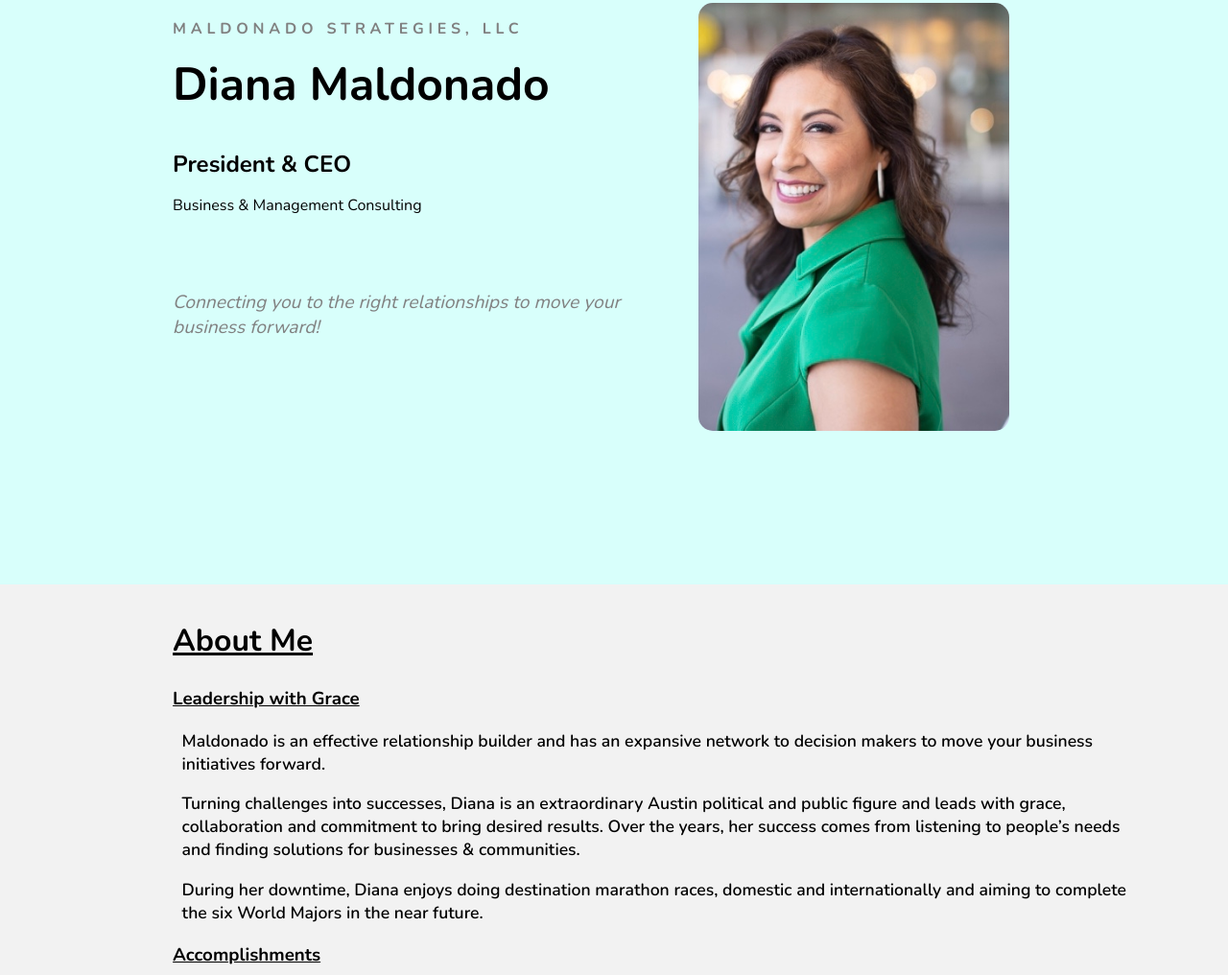
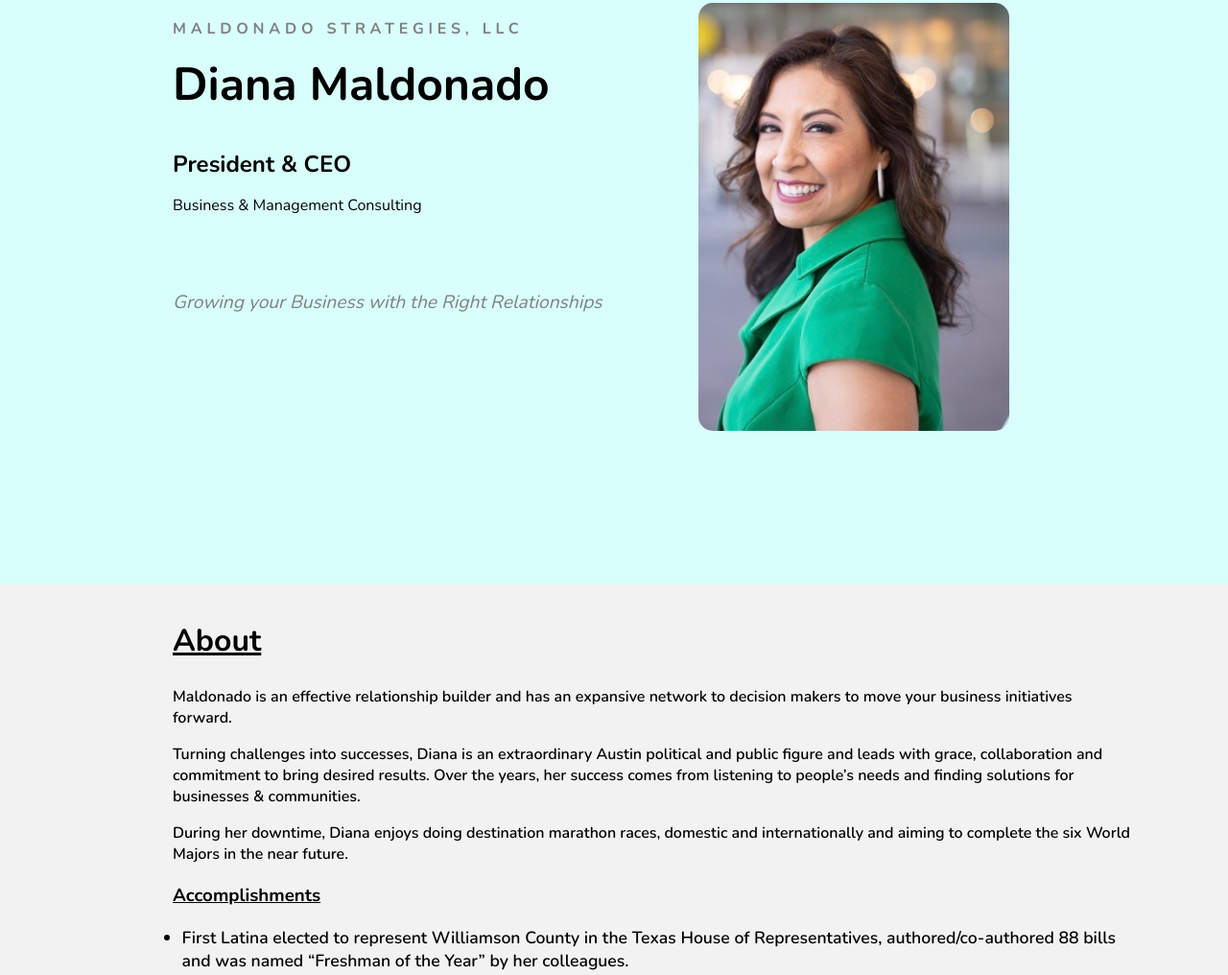
Before and after one commit to maldoalex/maldonado-strategies, a plain HTML site: page index.html in a window 1280 px wide. Shown: the part 301-1317 px from the top of the page at 96% size. Drawn offline with nearby package versions, Linux system fonts and the light colour scheme.

Commit message:
styles update

```diff
--- a/css/main.scss
+++ b/css/main.scss
@@ -121,6 +121,11 @@ section.about-section {
         margin-left: 5rem;
     }
 
+    .about-text {
+        margin: 0;
+        padding-left: 5em;
+    }
+
     ul.about-list {
         margin: 0;
         padding-left: .1em;
@@ -130,17 +135,18 @@ section.about-section {
             margin-bottom: 1em;
             margin-left: 5em;
             position: relative;
+            list-style-type: disc;
 
-            &:before {
-                content: '';
-                left: -2em;
-                position: absolute;
-                width: 20px;
-                height: 20px;
-                background-image: url('../images/icons8-check-circle.svg');
-                background-size: contain;
-                margin-right: .5em;
-            }
+            // &:before {
+            //     content: '';
+            //     left: -2em;
+            //     position: absolute;
+            //     width: 20px;
+            //     height: 20px;
+            //     background-image: url('../images/icons8-check-circle.svg');
+            //     background-size: contain;
+            //     margin-right: .5em;
+            // }
         }
     }
 }
@@ -232,7 +238,7 @@ section.contact-section {
 }
 
 footer {
-    background: #333;
+    background: black;
     padding: 1em;
     margin-top: auto;
     height: 2em;
@@ -391,10 +397,10 @@ li {
         li {
             font-size: 1.4em;
 
-            &:before {
-                width: 30px;
-                height: 30px;
-            }
+            // &:before {
+            //     width: 30px;
+            //     height: 30px;
+            // }
         }
     }
 
--- a/index.html
+++ b/index.html
@@ -11,7 +11,7 @@
     <!-- NAVBAR*************************************** -->
     <div class="navbar">
         <div class="container">
-            <a class="brand" href="#">Maldonado Strategies</a>
+            <a class="brand" href="#">Maldonado Strategies, LLC</a>
 
             <img id="mobile-cta" class="mobile-menu" src="images/menu.svg" alt="Open Navigation">
 
@@ -37,7 +37,7 @@
                 <h1>Diana Maldonado</h1>
                 <h2>President & CEO</h2>
                 <p>Business & Management Consulting</p>
-                <p class="slogan"><em>Connecting you to the right relationships to move your business forward!</em></p>
+                <p class="slogan"><em>Growing your Business with the Right Relationships</em></p>
 
                 <!-- <div class="hero-cta">
                     <a href="#" class="watch-video-cta">
@@ -54,17 +54,16 @@
     <section class="about-section" id="about">
 
         <div class="container">
-            <h1>About Me</h1>
-            <h3 class="card-title">Leadership with Grace</h3>
-                <ul class="about-list">
-                    <li>Maldonado is an effective relationship builder and has an expansive network to decision makers to move your business
-                    initiatives forward.</li>
-                    <li>Turning challenges into successes, Diana is an extraordinary Austin political and public figure and leads with grace,
+            <h1>About</h1>
+            <!-- <h3 class="card-title">Leadership with Grace</h3> -->
+                <div class="about-text">
+                    <p>Maldonado is an effective relationship builder and has an expansive network to decision makers to move your business
+                    initiatives forward.</p>
+                    <p>Turning challenges into successes, Diana is an extraordinary Austin political and public figure and leads with grace,
                     collaboration and commitment to bring desired results. Over the years, her success comes from listening to people’s
-                    needs and finding solutions for businesses & communities.</li>
-                    <li>During her downtime, Diana enjoys doing destination marathon races, domestic and internationally and aiming to complete
-                    the six World Majors in the near future.</li>
-                </ul>
+                    needs and finding solutions for businesses & communities.</p>
+                    <p>During her downtime, Diana enjoys doing destination marathon races, domestic and internationally and aiming to complete
+                    the six World Majors in the near future.</p>
         </div>
         <div class="container">
             <h3 class="card-title">Accomplishments</h3>
@@ -96,18 +95,18 @@
                 <li>
                     <img src="images/web-diana_maldonado-3768-edit.JPG" alt="photo of person1">
                     <h3>Relationships</h3>
-                    <blockquote>Long time political and public figure leading on issues impactful to the community. Over the years her success comes from listening to people’s needs and finding solutions.
+                    <blockquote>Central Texas is one of the fastest growing areas in the nation and is known for its strong economy, increasing diversity and quickly changing how we do business. Having access to decision makers is vital in today's discussions to keep pace with the momentum with the economy. Maldonado Strategies takes the time to listen and learn to help you build a framework in cultivating the right relationships to gain access and knowledge on issues important for you.
                     </blockquote>
                 </li>
                 <li>
                     <img src="images/hires-diana_maldonado-3841-edit.jpg" alt="photo of person2">
                     <h3>Strategy</h3>
-                    <blockquote>Provides leadership, oversight and direction on your goals. Identify best practices and operational guidelines to ensure accountability, transparency with a diverse lens to put your business ahead.</blockquote>
+                    <blockquote>Unexpected twists can happen to your best laid out plans, or perhaps you have reached a critical point where your business needs the next level of expertise to keep pace with evolving issues to help you reach your goals. Maldonado Strategies brings a varied perspective and disciplined approach in helping you define solutions unique to your business and is committed to working alongside with you to ensure your success and growth.</blockquote>
                 </li>
                 <li>
                     <img src="images/hires-diana_maldonado-3900-edit.JPG" alt="photo of person3">
                     <h3>Engagement</h3>
-                    <blockquote>Lends insight to topics on business, education, international & cultural relationships and Latino insights to the growth and economic prosperity. Inspirational conversations on health, friends and marathon travels.</blockquote>
+                    <blockquote>As a CEO and longtime public figure, Diana lends insight and conversations on topics ranging in business, education, culture and Latino demographics. Inspirational conversations include her journey on marathon training and races, servant leadership, resilience, and gratitude.</blockquote>
                 </li>
             </ul>
         </div>
@@ -126,9 +125,7 @@
                 <li>
                     <img src="images/aureus2.png" alt="photo of person1">
                     <h3>Salmeron Barnes | Founder & CEO</h3>
-                    <blockquote>"Diana is an excellent strategist, facilitator, and political insider. She was able to help craft and execute an approach for our organization that was critical to our growth in Texas. Diana and her associates at Maldonado Strategies have the
-                    network and political capital to help companies of any size accomplish their objectives at any level of government in
-                    the state."</blockquote>
+                    <blockquote>"Diana is an excellent strategist, facilitator, and political insider. She was able to help craft and execute an approach for our organization that was critical to our growth in Texas. Diana and her associates at Maldonado Strategies have the network and political capital to help companies of any size accomplish their objectives at any level of government in the state."</blockquote>
                 </li>
                 <li>
                     <img src="images/hires-diana_maldonado-3900-edit.JPG" alt="photo of person1">
```
Also changed, not shown: css/main.css, 1 other file.
